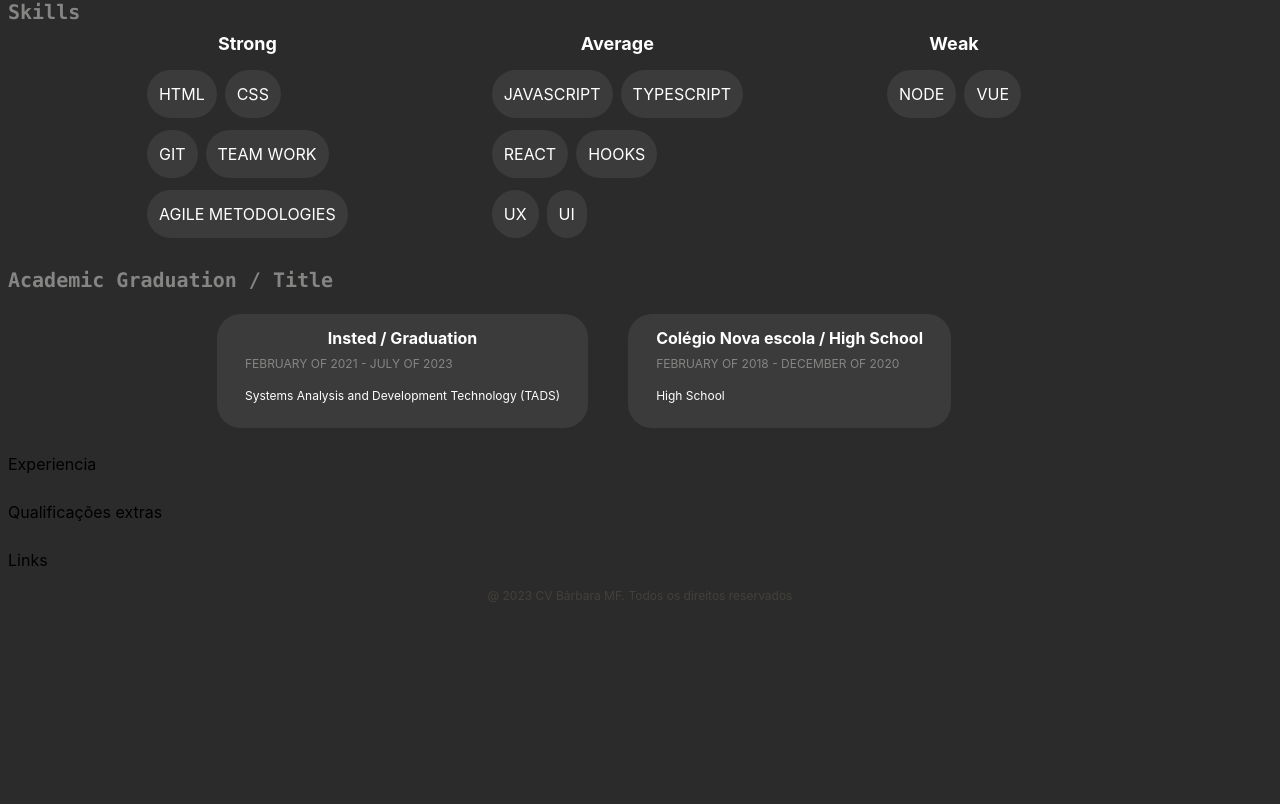
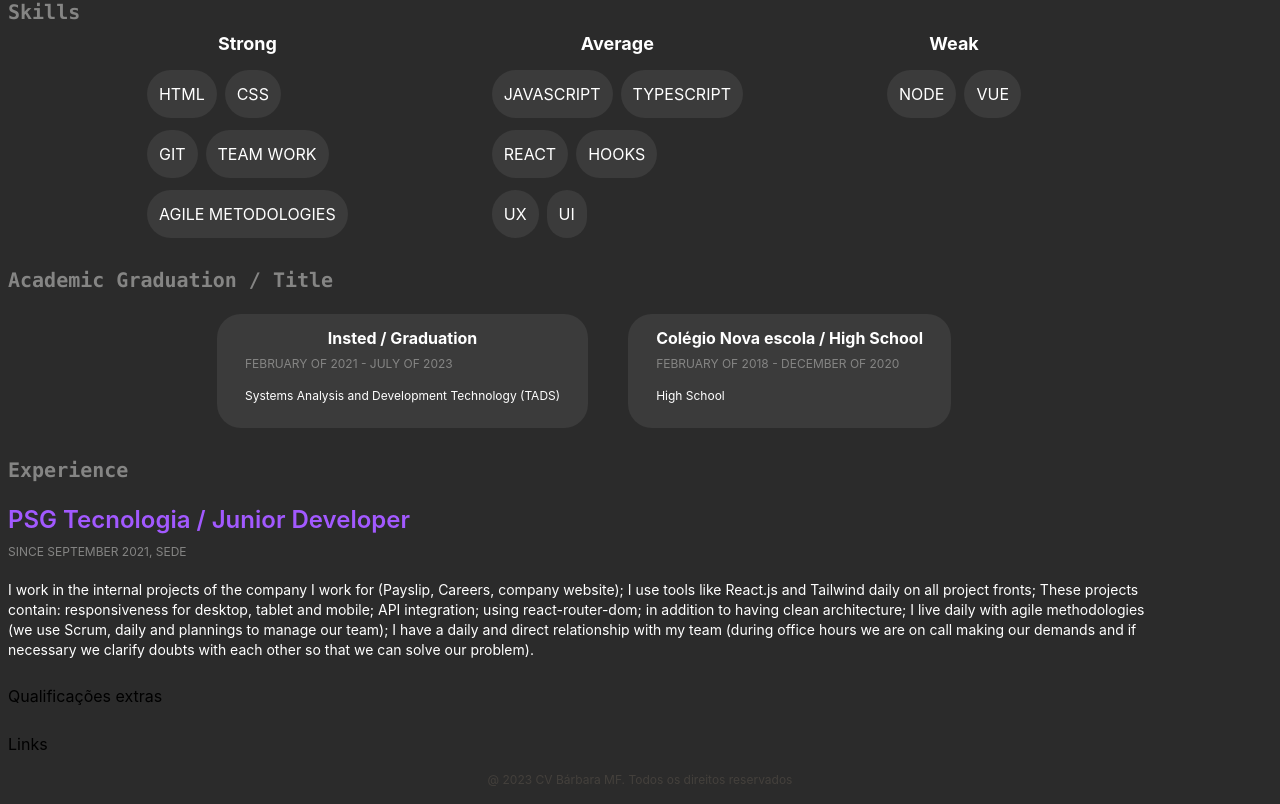
Before and after one commit to bamarcheti/my-resume, a React (Create React App) app: page /#/sobre-mim in a window 1280 px wide. Shown: the part 470-1274 px from the top of the page. Before the commit the page ends 1090 px from the top, so only its background shows below. Built offline with nearby package versions, Linux system fonts and the light colour scheme.

Commit message:
criando categoria de experiencia

```diff
--- a/src/modules/About/components/Experience.tsx
+++ /dev/null
@@ -1,9 +0,0 @@
-const Experience = () => {
-  return (
-    <div className="flex flex-col">
-      <div className="flex flex-wrap justify-between">Experiencia</div>
-    </div>
-  );
-};
-
-export default Experience;
--- /dev/null
+++ b/src/modules/About/components/Experience/components/ExperienceSection.tsx
@@ -0,0 +1,23 @@
+import React from 'react';
+
+type Props = {
+  company: string;
+  period: string;
+  description: string;
+};
+
+const ExperienceSection: React.FC<Props> = ({ company, period, description }) => {
+  return (
+    <div className="flex flex-col gap-5">
+      <div className="flex flex-col gap-2 pt-4">
+        <p className="font-semibold text-2xl text-secondary">{company}</p>
+        <p className="align-center text-xs font-normal text-primary">{period}</p>
+      </div>
+      <div className="flex flex-col">
+        <ul className="align-center text-sm font-normal text-white">{description}</ul>
+      </div>
+    </div>
+  );
+};
+
+export default ExperienceSection;
--- /dev/null
+++ b/src/modules/About/components/Experience/index.tsx
@@ -0,0 +1,24 @@
+import Subtitle from '../../../../components/Title/Subtitle';
+import ExperienceSection from './components/ExperienceSection';
+
+const Experience = () => {
+  return (
+    <div className="flex flex-col">
+      <div className="flex flex-col justify-between items-start">
+        <Subtitle subtitle="Experience" />
+      </div>
+      <ExperienceSection
+        company="PSG Tecnologia / Junior Developer"
+        period="SINCE SEPTEMBER 2021, SEDE"
+        description="
+        I work in the internal projects of the company I work for (Payslip, Careers, company website);
+        I use tools like React.js and Tailwind daily on all project fronts;
+        These projects contain: responsiveness for desktop, tablet and mobile; API integration; using react-router-dom; in addition to having clean architecture;
+        I live daily with agile methodologies (we use Scrum, daily and plannings to manage our team);
+        I have a daily and direct relationship with my team (during office hours we are on call making our demands and if necessary we clarify doubts with each other so that we can solve our problem)."
+      />
+    </div>
+  );
+};
+
+export default Experience;
--- a/src/modules/About/index.tsx
+++ b/src/modules/About/index.tsx
@@ -1,7 +1,7 @@
 import MainTitle from '../../components/Title/MainTitle';
 import AcademicGraduation from './components/AcademicGraduation';
 import Description from './components/Description';
-import Experience from './components/Experience';
+import Experience from './components/Experience/index';
 import ExtraQualifications from './components/ExtraQualifications';
 import Links from './components/Links';
 import Skills from './components/Skills/index';
```
